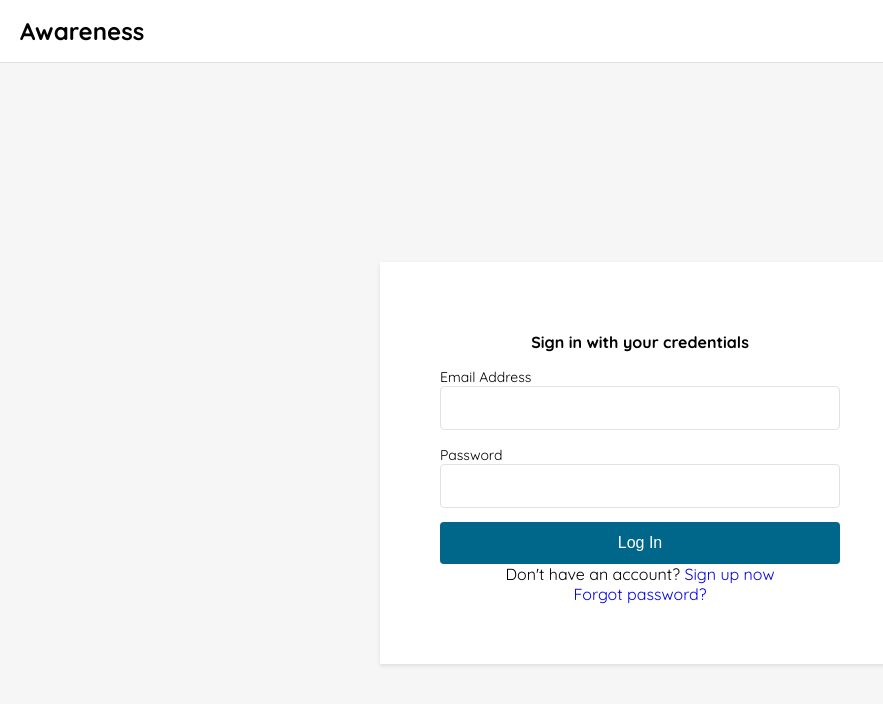
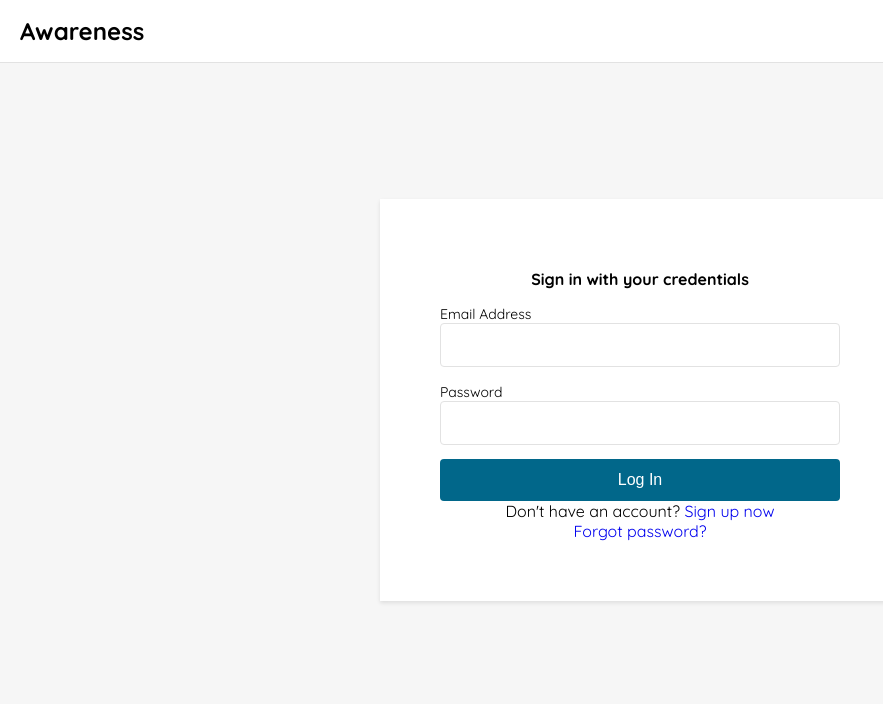
Before and after one commit to david-tnguyen/awareness, a React (Create React App) app: page / in a window 1280 px wide. Shown: the top 704 px of the page, without its empty margins (0-883 px from the left). Built offline with nearby package versions, Linux system fonts and the light colour scheme; what react-router-redux would draw is missing.

Commit message:
Center login using transform instead of flexbox

```diff
--- a/src/App.scss
+++ b/src/App.scss
@@ -2,7 +2,6 @@ $font-primary: 'Quicksand', Arial, sans-serif;
 
 html, body, #root {
   font-family: $font-primary;
-  height: 100%;
   box-sizing: border-box;
   background-color: #f6f6f6;
 }
--- a/src/components/LoginContainer/index.jsx
+++ b/src/components/LoginContainer/index.jsx
@@ -14,11 +14,10 @@ class LoginContainer extends React.Component {
 
   render() {
     return (
-      <div className='page'>
+      <div>
         <nav className='login-navbar'>
           <h1>Awareness</h1>
         </nav>
-        <div className='auth-wrapper'>
         <div className='login-wrapper'>
           <div className='login-card'>
             <div className='enter-creds'>Sign in with your credentials</div>
@@ -49,7 +48,6 @@ class LoginContainer extends React.Component {
           </div>
         </div>
       </div>
-      </div>
     );
   }
 }
--- a/src/components/LoginContainer/login.scss
+++ b/src/components/LoginContainer/login.scss
@@ -8,20 +8,11 @@
   border-bottom: 1px solid $brand-border-color;
 }
 
-.page {
-  height: 100%;
-}
-
-.auth-wrapper {
-  height: 100%;
-}
-
 .login-wrapper {
-  height: 100%;
-  display: flex;
-  justify-content: center;
-  align-items: center;
-  flex-direction: column;
+  position: absolute;
+  left: 50%;
+  top: 50%;
+  transform: translate(-50%, -50%);
 }
 
 .login-card {
```
Lines whose indentation alone changed are shown as unchanged.
